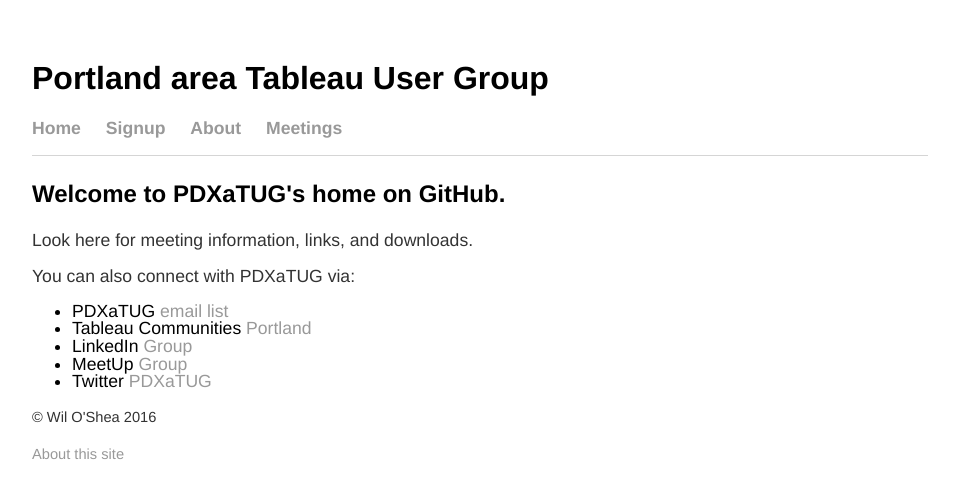
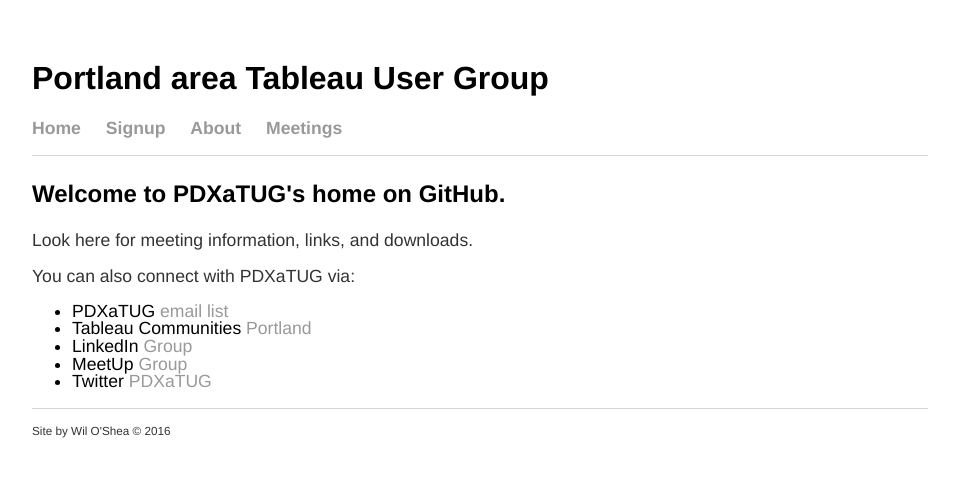
Before and after one commit to PDXaTUG/PDXaTUG.github.io, a Jekyll site: the page built from index.html, in a window 1280 px wide. Shown: the top 498 px of the page, without its empty margins (160-1119 px from the left). Built offline with Jekyll 4.4.1, drawn with Linux system fonts in a browser that asks for light colours.

Commit message:
update footer

```diff
--- a/_layouts/default.html
+++ b/_layouts/default.html
@@ -45,16 +45,9 @@
       </div><!-- /.container -->
 
     <!-- FOOTER  -->
-<div class="footer">
-  <div class="row">
-  <div class="col-sm-8">
-  <p><small>© Wil O'Shea 2016</small></p>
-  </div>
-  <div class="col-sm-4">
-  <p class="pull-right"><small><a href="/about" title="About this site">About this site</a></small></p>
-  </div>
-  </div>
-</div>
+<footer>
+  <p><small>Site by Wil O'Shea © 2016</small></p>
+</footer>
 
 
   </body>
```
